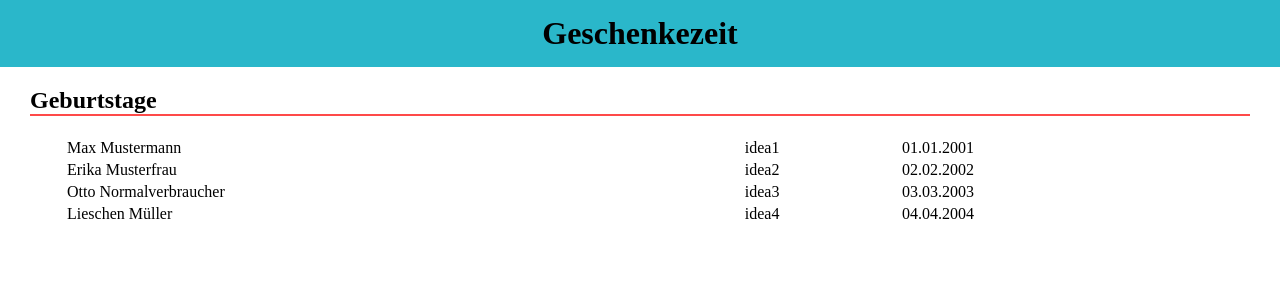
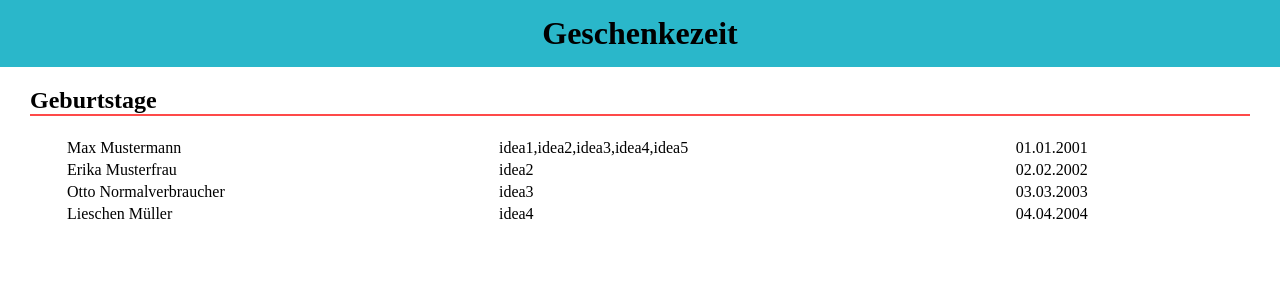
Before and after one commit to AntjeWalter/Geschenkezeit, a Next.js app: page / in a window 1280 px wide. Shown: the top 300 px of the page. Built offline with nearby package versions, Linux system fonts and the light colour scheme; a web font is replaced by a local one.

Commit message:
Add more ideas to object and used join-method

```diff
--- a/components/BirthdayList.js
+++ b/components/BirthdayList.js
@@ -7,7 +7,7 @@ export default function BirthdayList() {
       <tbody key={birthday.id}>
         <tr>
           <td>{birthday.name}</td>
-          <td>{birthday.idea}</td>
+          <td>{[birthday.idea].join(", ")}</td>
           <td>{birthday.birthday}</td>
         </tr>
       </tbody>
@@ -20,4 +20,5 @@ const StyledTable = styled.table`
   font-family: AppleGothic;
   margin: auto;
   width: 90%;
+  word-break: break-all;
 `;
--- a/public/lib/birthdays.js
+++ b/public/lib/birthdays.js
@@ -3,7 +3,7 @@ export const listOfBirthdays = [
     id: 1,
     name: "Max Mustermann",
     birthday: "01.01.2001",
-    idea: "idea1",
+    idea: ["idea1", "idea2", "idea3", "idea4", "idea5"],
   },
   {
     id: 2,
```
